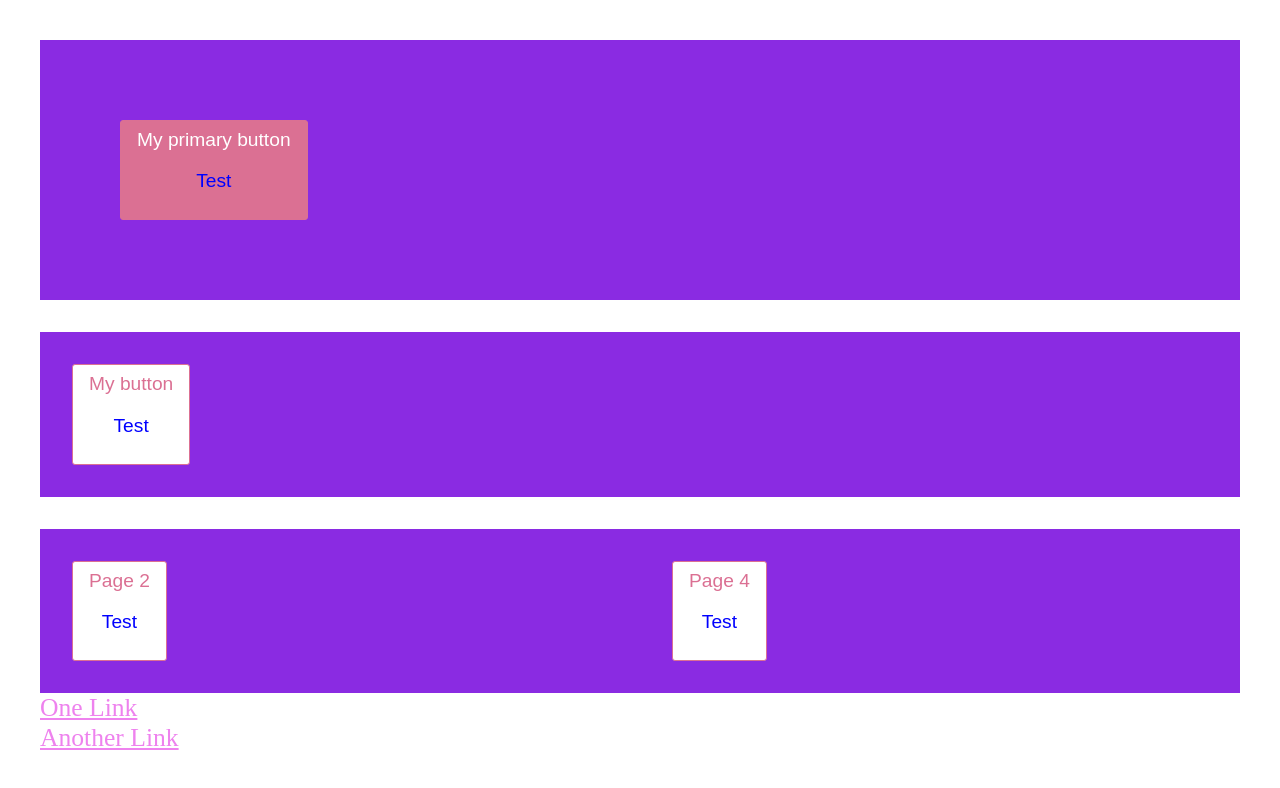
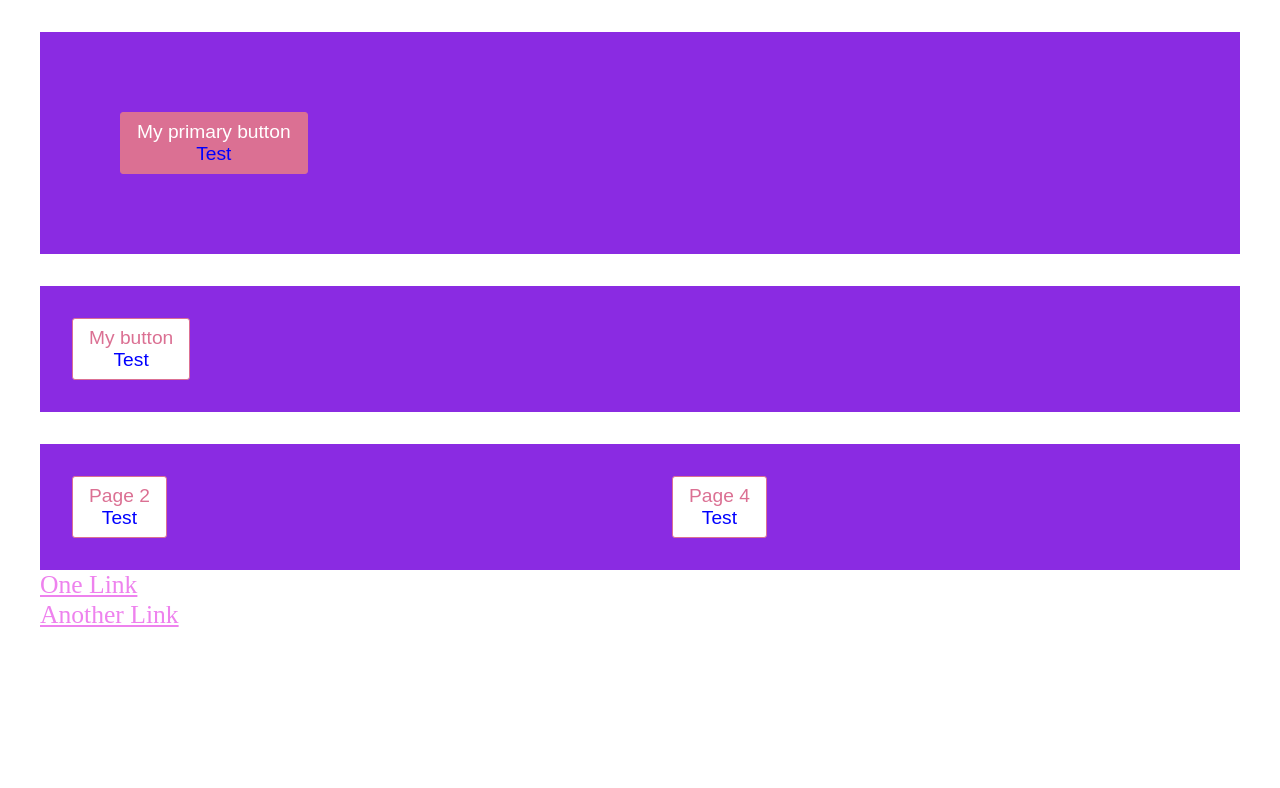
Before and after one commit to sujiayi317/react-js-styled-components, a React (Create React App) app: page / in a window 1280 px wide. Shown: the top 788 px of the page. Built offline with nearby package versions, Linux system fonts and the light colour scheme.

Commit message:
Create GlobalStyles

```diff
--- a/src/App.js
+++ b/src/App.js
@@ -1,6 +1,7 @@
 import React from 'react';
 import styled from 'styled-components';
 import Button from './components/Button';
+
 
 const MainWrapper = styled.section`
   width: 100%;
@@ -20,7 +21,9 @@ const PaginationWrapper = styled.div`
   }};
 `;
 
-const Link = styled.a`
+const Link = styled.a.attrs((props) => ({
+  target: '_blank',
+}))`
   color: violet;
   font-size: 1.6rem;
 `;
@@ -36,8 +39,8 @@ export default function App() {
         <Button>Page 2</Button>
         <Button>Page 4</Button>
       </PaginationWrapper>
-      <Link href='https://www.google.com' target='_blank'>One Link</Link>
-      <Link href='https://www.google.com' target='_blank'>Another Link</Link>
+      <Link href='https://www.google.com'>One Link</Link>
+      <Link href='https://www.google.com'>Another Link</Link>
     </MainWrapper>
   );
 }
--- a/src/index.js
+++ b/src/index.js
@@ -2,6 +2,13 @@ import React from 'react';
 import ReactDOM from 'react-dom';
 
 import App from './App';
+import GlobalStyle from './theme/globalStyles';
 
 const root = document.getElementById('root');
-ReactDOM.render(<App />, root);
+ReactDOM.render(
+  <>
+    <GlobalStyle />
+    <App />
+  </>,
+  root
+);
--- /dev/null
+++ b/src/theme/globalStyles.js
@@ -0,0 +1,14 @@
+import { createGlobalStyle } from 'styled-components';
+
+const GlobalStyle = createGlobalStyle`
+  html {
+    height:100%;
+  }
+
+  * {
+    padding: 0;
+    margin: 0;
+  }
+`;
+
+export default GlobalStyle;
```
